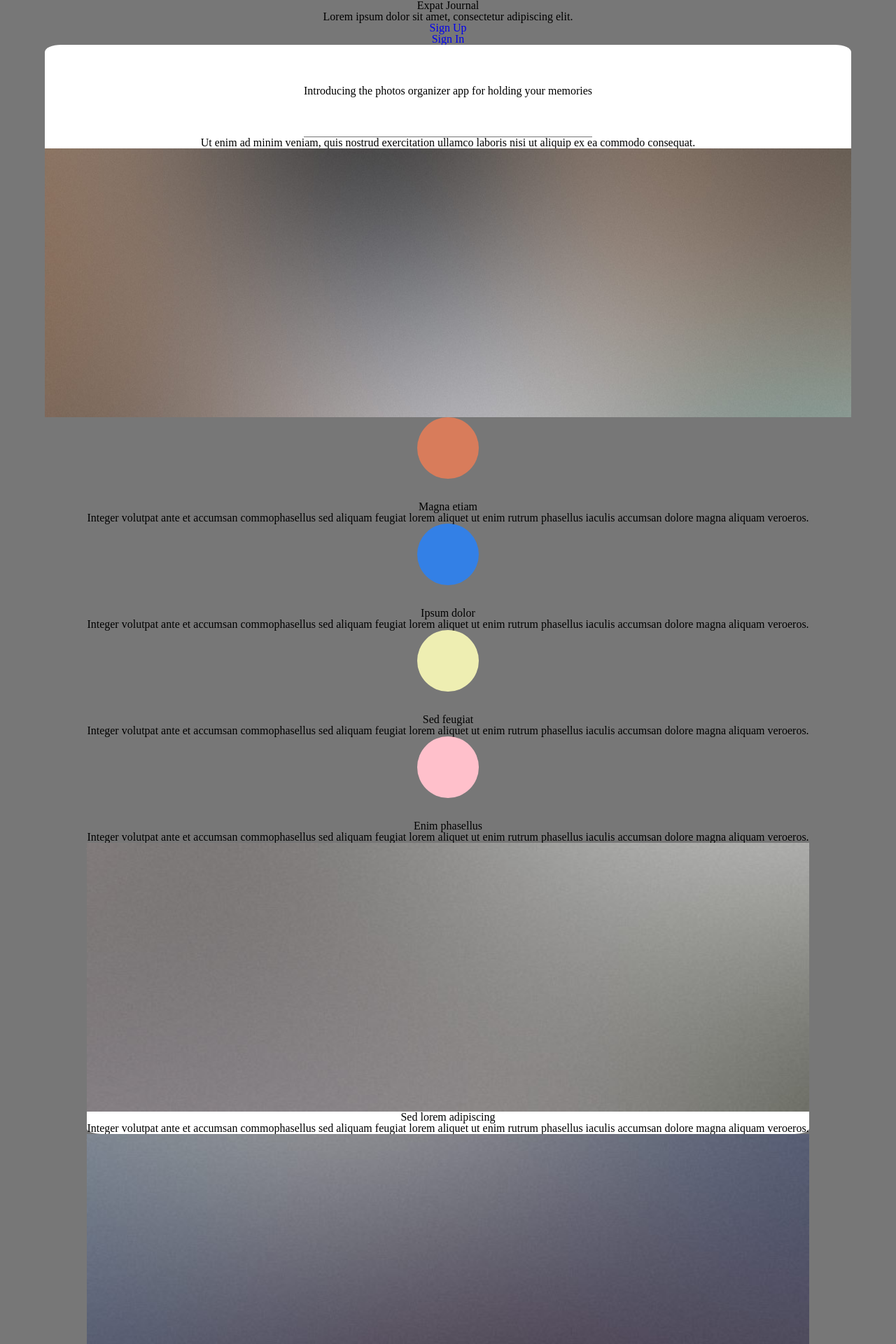
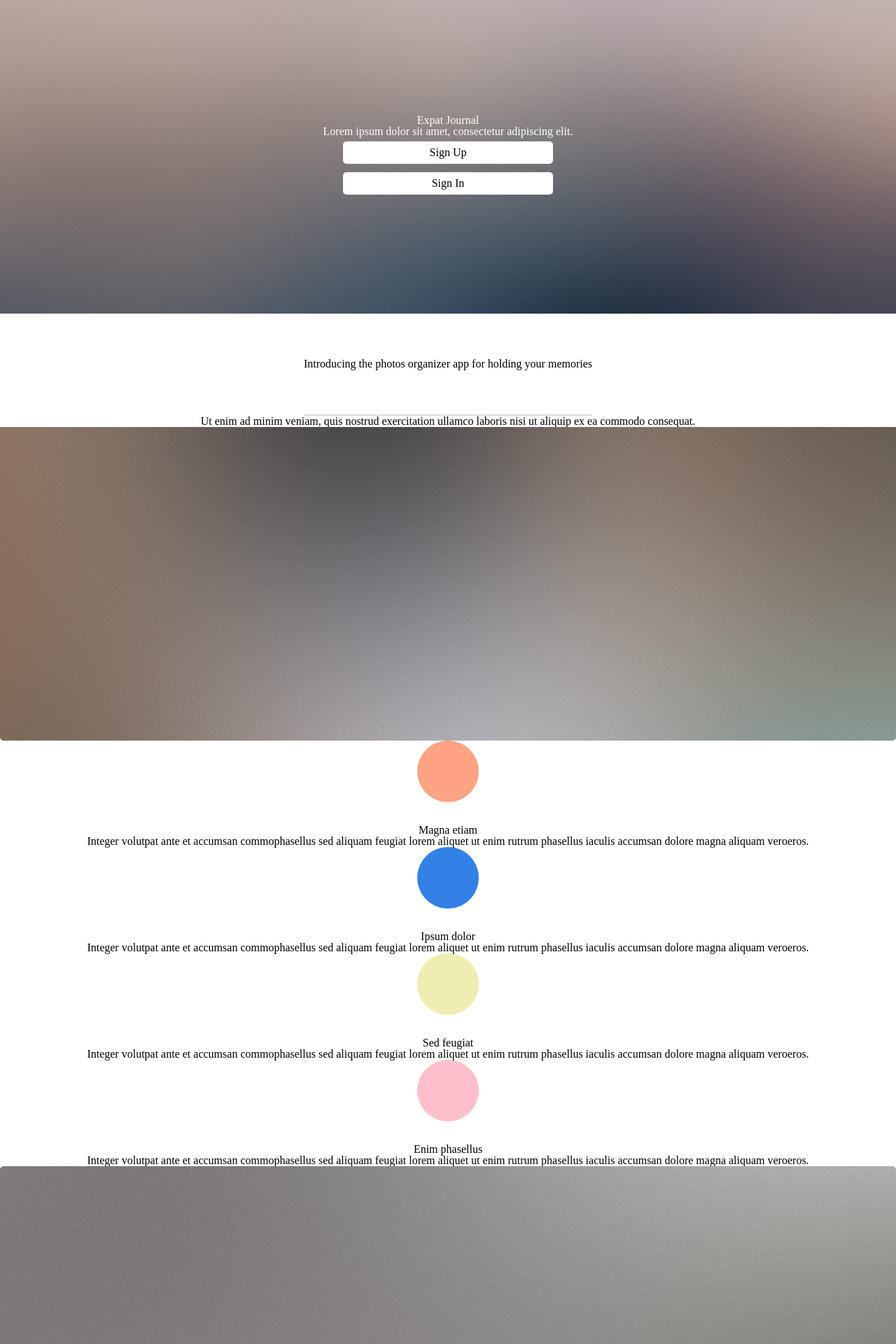
Before and after one commit to Build-Week-Expt-Journal-1/Landing-Page, a PHP site: page / in a window 1280 px wide. Shown: the top 1920 px of the page at 70% size. Run offline with PHP 8.4, Linux system fonts and the light colour scheme.

Commit message:
add banner background img and boder radius to boxes

```diff
--- a/css/index.css
+++ b/css/index.css
@@ -129,20 +129,43 @@ table {
 a {
   text-decoration: none;
 }
-.display-flex-column {
+body .display-flex-column {
   display: flex;
   align-items: center;
   justify-content: center;
   flex-direction: column;
 }
-.text-margin {
+body .background-img {
+  width: 100%;
+  height: 35vw;
+  background: url("../images/banner.jpg");
+  background-size: cover;
+}
+body .banner-text {
+  color: white;
+  text-align: center;
+}
+body .text-margin {
   margin: 0 5%;
 }
-.img-formating {
+body .button {
+  border-radius: 5px;
+  background-color: white;
+  width: 300px;
+  padding: 8px 0;
+  color: black;
+  text-align: center;
+  vertical-align: middle;
+  margin: 2%;
+}
+body .body-background {
+  background-color: #F5F5F5;
+}
+body section .img-formating {
   width: 100%;
-  height: 30vw;
+  height: 35vw;
 }
-.circle {
+body section .circle {
   border-radius: 100%;
   cursor: default;
   display: inline-block;
@@ -151,29 +174,30 @@ a {
   margin: 0 0 2em 0;
   width: 5.5em;
 }
-.coral {
+body section .coral {
   background-color: rgba(255, 127, 80, 0.712);
 }
-.blue {
+body section .blue {
   background-color: #3380e6;
 }
-.yellow {
+body section .yellow {
   background-color: #eeeeb2;
 }
-.pink {
+body section .pink {
   background-color: pink;
 }
-.body-background {
-  background-color: #777;
+body section .border-line-bottom {
+  padding: 5% 0;
+  border-bottom: 2px solid #dcdcdc;
 }
-.border-line-bottom {
-  padding: 5% 0;
-  border-bottom: 1px solid #777;
+body section .section-border {
+  border-radius: 5px;
+  background-color: white;
+  margin: 3% 0;
 }
-.section-border {
-  border-radius: 2%;
-  background-color: white;
+body section .img-bottom-radius {
+  border-radius: 0 0 5px 5px;
 }
-.img-bottom-radius {
-  border-radius: 0%;
+body section .img-top-radius {
+  border-radius: 5px 5px 0 0;
 }
--- a/index.html
+++ b/index.html
@@ -13,26 +13,25 @@
 
 	<body class="display-flex-column text-margin body-background">
 
-		<section class="display-flex-column ">
+		<section class="display-flex-column background-img banner-text">
 			<h1>Expat Journal</h1>
 			<P>Lorem ipsum dolor sit amet, consectetur adipiscing elit. </P>
 			<nav class="display-flex-column">
-				<a href="###">Sign Up</a>
-				<a href="###">Sign In</a>
+				<a class="button" href="###">Sign Up</a>
+				<a class="button" href="###">Sign In</a>
 			</nav>
 		</section>
 
 
 		<section class="display-flex-column section-border">
 			<div class="border-line-bottom">	Introducing the photos organizer app for holding your memories </div>
-
 			<div> Ut enim ad minim veniam, quis nostrud exercitation ullamco laboris nisi ut aliquip ex ea commodo consequat. </div>
 			<img class="img-formating img-bottom-radius" src="images/pic01.jpg" alt="Background photo" />
 		</section>
 
 
-
-		<section class="display-flex-column">
+		<section class="section-border">
+			<section class="display-flex-column ">
 				<div class="circle coral"></div>
 				<h2>
 					Magna etiam
@@ -77,10 +76,10 @@
 
 			</section>
 
-
+		</section>
 
 		<section class="display-flex-column section-border">
-			<img class="img-formating" src="images/pic02.jpg" alt="Pic #2" />
+			<img class="img-formating img-top-radius" src="images/pic02.jpg" alt="Pic #2" />
 			<h2>
 				Sed lorem adipiscing
 			</h2>
@@ -91,7 +90,7 @@
 		</section>
 
 		<section class="display-flex-column section-border">
-			<img class="img-formating" src="images/pic03.jpg" alt="Pic #3" />
+			<img class="img-formating img-top-radius" src="images/pic03.jpg" alt="Pic #3" />
 			<h2>
 				Accumsan integer
 			</h2>
--- a/less/index.less
+++ b/less/index.less
@@ -1,7 +1,8 @@
 
 @import "reset.less";
-@body-background-color: #777;
+@body-background-color: #F5F5F5;
 @margin: 5%;
+@border-radius: 5px;
 .color(@color){
     background-color: @color;
 };
@@ -15,8 +16,23 @@
 }
 
 //css here
+body {
+
     .display-flex-column {
         .display-flex(column);
+
+    }
+
+    .background-img{
+        width: 100%;
+        height: 35vw;
+        background: url("../images/banner.jpg") ;
+        background-size: cover;
+    }
+
+    .banner-text{
+        color: white;
+        text-align: center;
 
     }
 
@@ -24,9 +40,25 @@
         margin: 0 @margin;
     }
 
+    .button{
+        border-radius: @border-radius;
+        background-color: white;
+        width: 300px;
+        padding: 8px 0;
+        color: black;
+        text-align: center;
+        vertical-align: middle;
+        margin: 2%;
+    }
+    .body-background{
+        background-color: @body-background-color;
+    }
+
+    section {
+
         .img-formating{
             width: 100%;
-    height: 30vw;
+            height: 35vw;
         }
 
         .circle{
@@ -54,20 +86,25 @@
             .color(pink);
         }
 
-.body-background{
-    background-color: @body-background-color;
-}
+
 
         .border-line-bottom {
             padding: 5% 0;
-    border-bottom: 1px solid @body-background-color;
+            border-bottom: 2px solid darken(@body-background-color, 10%) ;
         }
 
         .section-border{
-    border-radius: 2%;
+            border-radius: @border-radius;
             background-color: white;
+            margin: 3% 0;
         }
 
         .img-bottom-radius{
-    border-radius: 0%;
+            border-radius: 0 0 @border-radius @border-radius;
         }
+
+        .img-top-radius{
+            border-radius:  @border-radius @border-radius 0 0;
+        }
+    }
+}
```
Lines whose indentation alone changed are shown as unchanged.
